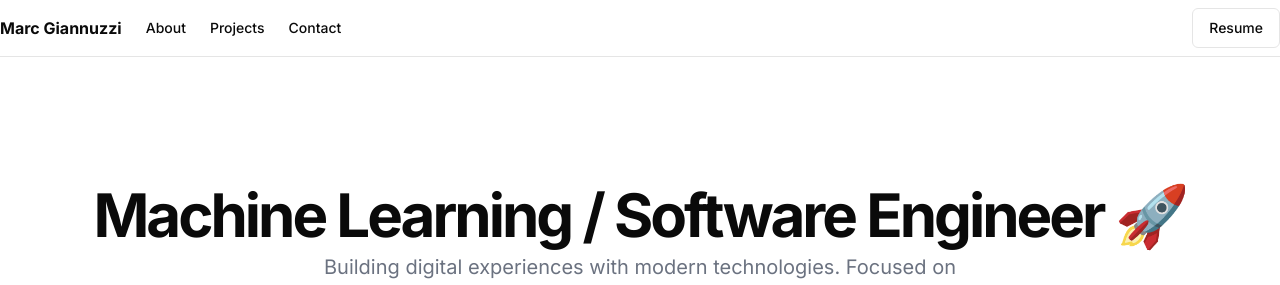
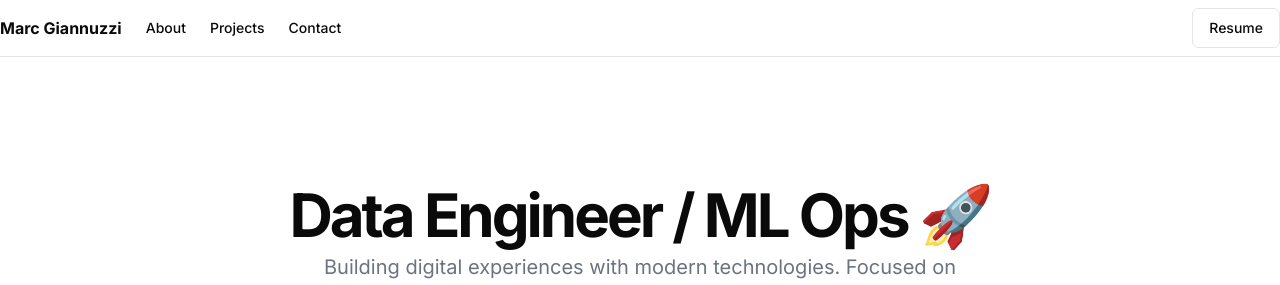
Before and after one commit to MarcGiannuzzi/marcgiannuzzi.github.io, a Next.js app: page / in a window 1280 px wide. Shown: the top 285 px of the page. Built offline with nearby package versions, Linux system fonts and the light colour scheme.

Commit message:
Update page.tsx

```diff
--- a/app/page.tsx
+++ b/app/page.tsx
@@ -39,7 +39,7 @@ export default function Page() {
             <div className="flex flex-col items-center justify-center space-y-4 text-center">
               <div className="space-y-2">
                 <h1 className="text-3xl font-bold tracking-tighter sm:text-4xl md:text-5xl lg:text-6xl/none">
-                  Machine Learning / Software Engineer 🚀
+                  Data Engineer / ML Ops 🚀
                 </h1>
                 <p className="mx-auto max-w-[700px] text-gray-500 md:text-xl dark:text-gray-400">
                   Building digital experiences with modern technologies. Focused on creating elegant solutions to
```
